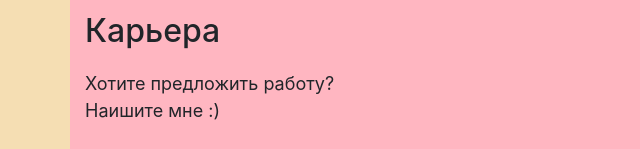
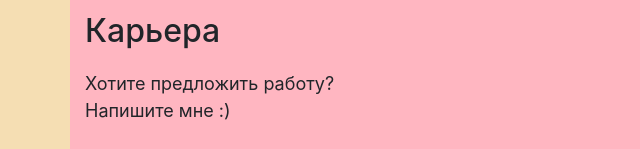
Before and after one commit to lehahel/lehahel.github.io, a plain HTML site: page index.html in a window 1280 px wide. Shown: the part 651-800 px from the top of the page, 0-640 px from the left. Drawn offline with nearby package versions, Linux system fonts and the light colour scheme.

Commit message:
Update index.html

```diff
--- a/index.html
+++ b/index.html
@@ -84,7 +84,7 @@
     <div class="row">
 
       <div class="col-12 col-sm-12 col-md-6 col-lg-3 col-xl-3" >
-        <p>Хотите предложить работу? Наишите мне :)</p>
+        <p>Хотите предложить работу? Напишите мне :)</p>
       </div>
     </div>
   </div>
```
